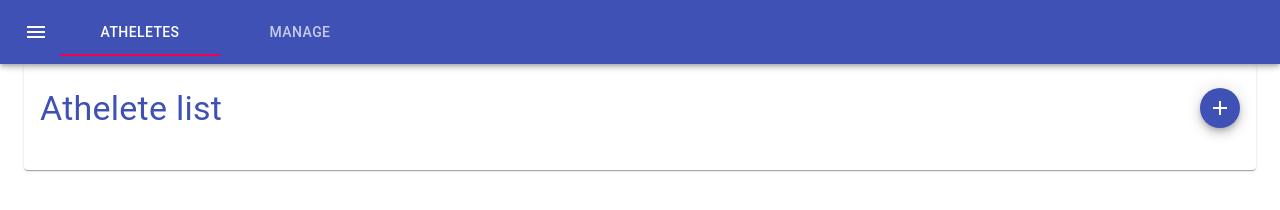
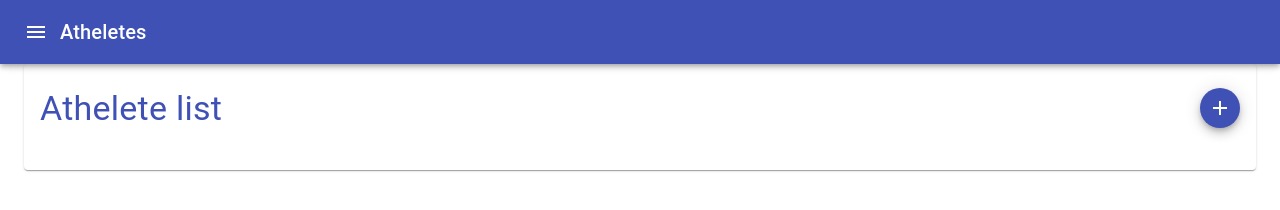
Before and after one commit to wmiguita/resin-score, a Gatsby site: page /atheletes in a window 1280 px wide. Built offline with nearby package versions, Linux system fonts and the light colour scheme; Gatsby itself is replaced by a stand-in of ours.

Commit message:
Header describes app section.

```diff
--- a/src/components/header.js
+++ b/src/components/header.js
@@ -1,20 +1,35 @@
 import React from "react"
-import { useDispatch, useSelector } from "react-redux"
+import PropTypes from "prop-types"
+import { useDispatch } from "react-redux"
 import {
   AppBar,
   IconButton,
-  Toolbar
+  Toolbar, Typography
 } from '@material-ui/core'
 import MenuIcon from '@material-ui/icons/Menu'
 
-import AtheleteTabs from "./atheleteTabs"
-import { selectTab, selectedTab, toggleDrawer } from "../slices"
+import { toggleDrawer } from "../slices"
+import { ROUTES } from "../constants"
 
-export function Header({ props }) {
+const titleHeader = uri => {
+  let text = ""
+
+  switch( uri ) {
+    case ROUTES.ATHELETES:
+      text = "Atheletes"
+      break
+
+    default:
+      break
+  }
+
+  return (
+    <Typography component="h1" variant="h6">{ text }</Typography>
+  )
+}
+export const Header = ({ uri }) => {
   const dispatch = useDispatch()
   const drawer = () => dispatch( toggleDrawer() )
-  const tabChange = ( e, tab ) => dispatch( selectTab( tab ))
-  const tab = useSelector( selectedTab )
 
   return (
     <AppBar>
@@ -27,9 +42,13 @@ export function Header({ props }) {
         >
           <MenuIcon />
         </IconButton>
-        <AtheleteTabs selected={ tab } onChange={ tabChange }/>
+        { titleHeader( uri ) }
       </Toolbar>
     </AppBar>
   )
 }
+
+Header.propTypes = {
+  uri: PropTypes.string
+}
 export default Header
--- a/src/components/layout.js
+++ b/src/components/layout.js
@@ -11,7 +11,7 @@ export function Layout({ children, uri }) {
 
   return (
     <React.Fragment>
-      <Header />
+      <Header uri={ uri }/>
       <SideMenu uri={ uri }/>
       <main className="content">
         <div className={ classes.appBarSpacer } />
```
Also changed, not shown: src/components/__tests__/header.test.js (+9 -2 lines), README.md, 2 other files.
